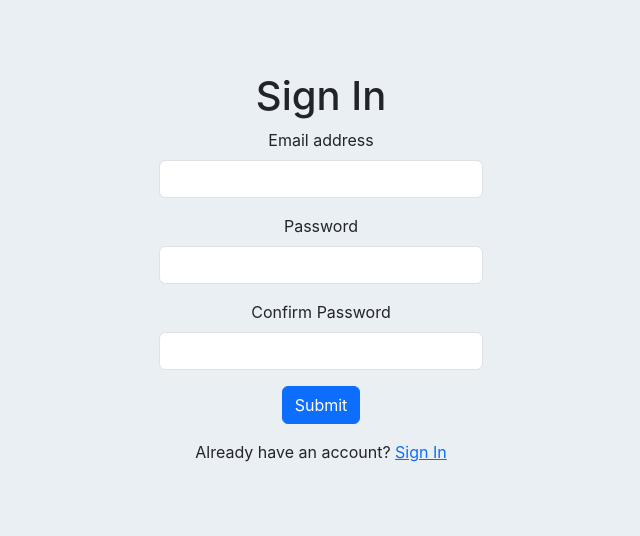
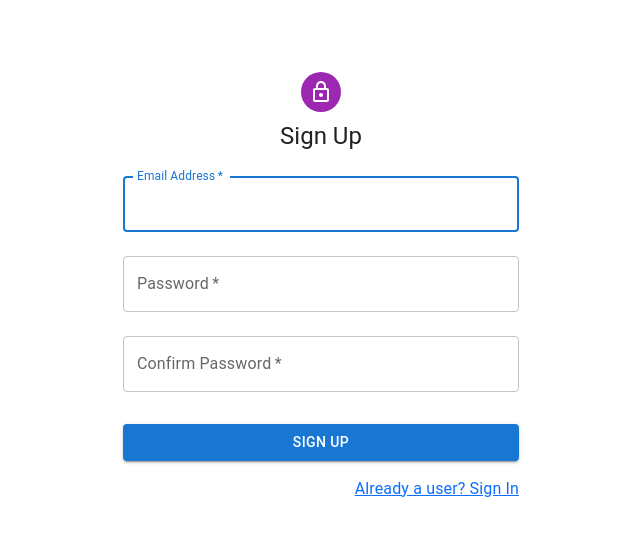
Before and after one commit to Mridul-WebO/Contact-App, a React (Create React App) app: page /signup in a window 1280 px wide. Shown: the top 536 px of the page, without its empty margins (319-959 px from the left). Built offline with nearby package versions, Linux system fonts and the light colour scheme.

Commit message:
done with signup

```diff
--- a/src/App.js
+++ b/src/App.js
@@ -5,14 +5,19 @@ import SignUp from "./pages/signUp/SignUp";
 import SignIn from "./pages/signIn/SignIn";
 import ContactList from "./pages/contactList/ContactList";
 import NavBar from "./components/NavBar";
+import { useState } from "react";
 function App() {
+
+  const [isUserLoggedIn, setIsUserLoggedIn] = useState(false);
+
+
   return (
     <BrowserRouter>
-      {localStorage.getItem("userData") && <NavBar />}
+      {(isUserLoggedIn || localStorage.getItem('currentUser')) && <NavBar setIsUserLoggedIn={setIsUserLoggedIn} />}
       <Routes>
         <Route exact path="/" element={<SignIn />} />
-        <Route exact path="/signIn" element={<SignIn />} />
-        <Route exact path="/signup" element={<SignUp />} />
+        <Route exact path="/signIn" element={<SignIn setIsUserLoggedIn={setIsUserLoggedIn} />} />
+        <Route exact path="/signup" element={<SignUp setIsUserLoggedIn={setIsUserLoggedIn} />} />
         <Route
           path="/contactList"
           element={localStorage.getItem("userData") && <ContactList />}
--- a/src/components/NavBar.jsx
+++ b/src/components/NavBar.jsx
@@ -1,23 +1,31 @@
 import React from 'react'
+import { useNavigate } from 'react-router'
+import { removeCurrentUser } from '../storage/Storage';
 
-const NavBar = () => {
+const NavBar = ({ setIsUserLoggedIn }) => {
+    const navigate = useNavigate();
+    function handleLogOut() {
+        setIsUserLoggedIn(false)
+        removeCurrentUser()
+        navigate('/signin')
+    }
     return (
         <div>
-            <nav class="navbar navbar-expand-lg bg-body-tertiary">
-                <div class="container-fluid">
-                    <a class="navbar-brand" href="#">Contact App</a>
-                    <button class="navbar-toggler" type="button" data-bs-toggle="collapse" data-bs-target="#navbarSupportedContent" aria-controls="navbarSupportedContent" aria-expanded="false" aria-label="Toggle navigation">
-                        <span class="navbar-toggler-icon"></span>
+            <nav className="navbar navbar-expand-lg bg-body-tertiary">
+                <div className="container-fluid">
+                    <a className="navbar-brand" href="#">Contact App</a>
+                    <button className="navbar-toggler" type="button" data-bs-toggle="collapse" data-bs-target="#navbarSupportedContent" aria-controls="navbarSupportedContent" aria-expanded="false" aria-label="Toggle navigation">
+                        <span className="navbar-toggler-icon"></span>
                     </button>
-                    <div class="collapse navbar-collapse" id="navbarSupportedContent">
-                        <ul class="navbar-nav me-auto mb-2 mb-lg-0">
-                            <li class="nav-item">
-                                <a class="nav-link active" aria-current="page" href="#">Welcome!!</a>
+                    <div className="collapse navbar-collapse" id="navbarSupportedContent">
+                        <ul className="navbar-nav me-auto mb-2 mb-lg-0">
+                            <li className="nav-item">
+                                <a className="nav-link active" aria-current="page" href="#">Welcome!!</a>
                             </li>
 
                         </ul>
-                        <form class="d-flex" role="search">
-                            <button class="btn btn-outline-success" type="submit">Logout</button>
+                        <form className="d-flex" role="search">
+                            <button className="btn btn-outline-success" type="submit" onClick={handleLogOut} >Logout</button>
                         </form>
                     </div>
                 </div>
--- a/src/index.js
+++ b/src/index.js
@@ -6,9 +6,9 @@ import reportWebVitals from './reportWebVitals';
 
 const root = ReactDOM.createRoot(document.getElementById('root'));
 root.render(
-  <React.StrictMode>
-    <App />
-  </React.StrictMode>
+  // <React.StrictMode>
+  <App />
+  // {/* </React.StrictMode> */ }
 );
 
 // If you want to start measuring performance in your app, pass a function
--- a/src/pages/contactList/ContactList.jsx
+++ b/src/pages/contactList/ContactList.jsx
@@ -1,9 +1,104 @@
-import React from 'react'
+import * as React from "react";
+import Avatar from "@mui/material/Avatar";
+import Button from "@mui/material/Button";
+import CssBaseline from "@mui/material/CssBaseline";
+import TextField from "@mui/material/TextField";
+import Grid from "@mui/material/Grid";
+import Box from "@mui/material/Box";
+import LockOutlinedIcon from "@mui/icons-material/LockOutlined";
+import Typography from "@mui/material/Typography";
+import Container from "@mui/material/Container";
+import { createTheme, ThemeProvider } from "@mui/material/styles";
+import { useNavigate } from "react-router";
+import { Link } from "react-router-dom";
 
-const ContactList = () => {
+// TODO remove, this demo shouldn't need to reset the theme.
+
+const defaultTheme = createTheme();
+
+export default function ContactList() {
+
+    const navigate = useNavigate();
+
+    const handleSubmit = (event) => {
+        event.preventDefault();
+        const data = new FormData(event.currentTarget);
+        console.log({
+            email: data.get("email"),
+            password: data.get("password"),
+        });
+    };
+
     return (
-        <div>ContactList</div>
-    )
+        <ThemeProvider theme={defaultTheme}>
+            <Container component="main" maxWidth="xs">
+                <CssBaseline />
+                <Box
+                    sx={{
+                        marginTop: 8,
+                        display: "flex",
+                        flexDirection: "column",
+                        alignItems: "center",
+                    }}
+                >
+                    <Avatar sx={{ m: 1, bgcolor: "secondary.main" }}>
+                        <LockOutlinedIcon />
+                        {/* <input type="file" /> */}
+                    </Avatar>
+                    <Typography component="h1" variant="h5">
+                        Contact Page
+                    </Typography>
+                    <Box
+                        component="form"
+                        onSubmit={handleSubmit}
+                        noValidate
+                        sx={{ mt: 1 }}
+                    >
+                        <TextField
+                            margin="normal"
+                            required
+                            fullWidth
+                            id="name"
+                            label="Name"
+                            name="name"
+                            autoComplete="name"
+                            autoFocus
+                        />
+                        <TextField
+                            margin="normal"
+                            required
+                            fullWidth
+                            id="email"
+                            label="Email Address"
+                            name="email"
+                            autoComplete="email"
+                            autoFocus
+                        />
+                        <TextField
+                            margin="normal"
+                            required
+                            fullWidth
+                            id="phoneNUmber"
+                            label="Phone Number"
+                            name="phoneNumber"
+                            autoComplete="phoneNumber"
+                            autoFocus
+                        />
+
+
+                        <Button
+                            type="submit"
+                            fullWidth
+                            variant="contained"
+                            sx={{ mt: 3, mb: 2 }}
+
+                        >
+                            Update
+                        </Button>
+
+                    </Box>
+                </Box>
+            </Container>
+        </ThemeProvider>
+    );
 }
-
-export default ContactList
--- a/src/pages/signIn/SignIn.jsx
+++ b/src/pages/signIn/SignIn.jsx
@@ -3,21 +3,23 @@ import Avatar from "@mui/material/Avatar";
 import Button from "@mui/material/Button";
 import CssBaseline from "@mui/material/CssBaseline";
 import TextField from "@mui/material/TextField";
-import FormControlLabel from "@mui/material/FormControlLabel";
-import Checkbox from "@mui/material/Checkbox";
-import Link from "@mui/material/Link";
 import Grid from "@mui/material/Grid";
 import Box from "@mui/material/Box";
 import LockOutlinedIcon from "@mui/icons-material/LockOutlined";
 import Typography from "@mui/material/Typography";
 import Container from "@mui/material/Container";
 import { createTheme, ThemeProvider } from "@mui/material/styles";
+import { useNavigate } from "react-router";
+import { Link } from "react-router-dom";
 
 // TODO remove, this demo shouldn't need to reset the theme.
 
 const defaultTheme = createTheme();
 
 export default function SignIn() {
+
+  const navigate = useNavigate();
+
   const handleSubmit = (event) => {
     event.preventDefault();
     const data = new FormData(event.currentTarget);
@@ -77,13 +79,14 @@ export default function SignIn() {
               fullWidth
               variant="contained"
               sx={{ mt: 3, mb: 2 }}
+              onClick={() => navigate('/contactList')}
             >
               Sign In
             </Button>
             <Grid container>
               <Grid item xs></Grid>
               <Grid item>
-                <Link href="#" variant="body2">
+                <Link to="/signup" variant="body2">
                   {"Don't have an account? Sign Up"}
                 </Link>
               </Grid>
--- a/src/pages/signUp/SignUp.jsx
+++ b/src/pages/signUp/SignUp.jsx
@@ -1,62 +1,140 @@
-import React from "react";
+import * as React from "react";
+import Avatar from "@mui/material/Avatar";
+import Button from "@mui/material/Button";
+import CssBaseline from "@mui/material/CssBaseline";
+import TextField from "@mui/material/TextField";
+import Grid from "@mui/material/Grid";
+import Box from "@mui/material/Box";
+import LockOutlinedIcon from "@mui/icons-material/LockOutlined";
+import Typography from "@mui/material/Typography";
+import Container from "@mui/material/Container";
+import { createTheme, ThemeProvider } from "@mui/material/styles";
+import { useNavigate } from "react-router";
 import { Link } from "react-router-dom";
 
-const SignUp = () => {
+// Storage
+
+import { addData, setCurrentUser } from "../../storage/Storage";
+
+const defaultTheme = createTheme();
+
+export default function SignUp({ setIsUserLoggedIn }) {
+
+
+  const navigate = useNavigate();
+
+  const [data, setData] = React.useState({ email: '', password: '', confirmPassword: '' });
+
+
+  function getUniqueId() {
+    return Math.floor(100000 + Math.random() * 900000);
+  }
+
+
+  function handleData(e) {
+
+    setData({ ...data, [e.target.name]: e.target.value })
+
+  }
+
+  function handleSignUp(event) {
+    event.preventDefault();
+
+    if (data.email && data.password && data.confirmPassword) {
+
+      addData({ userId: getUniqueId(), email: data.email, password: data.password });
+      setIsUserLoggedIn(true)
+      setCurrentUser({ userId: getUniqueId(), email: data.email, password: data.password })
+      navigate('/contactlist')
+    }
+
+
+  }
+
+
+
+
   return (
-    <div className="container">
-      <div className="row my-5">
-        <div className="col"></div>
-        <div className="col mx-5 text-center">
-          <form className="my-4">
-            <h1>Sign In</h1>
-            <div className="mb-3">
-              <label for="exampleInputEmail1" className="form-label">
-                Email address
-              </label>
-              <input
-                type="email"
-                className="form-control"
-                id="exampleInputEmail1"
-                aria-describedby="emailHelp"
+    <ThemeProvider theme={defaultTheme}>
+      <Container component="main" maxWidth="xs">
+        <CssBaseline />
+        <Box
+          sx={{
+            marginTop: 8,
+            display: "flex",
+            flexDirection: "column",
+            alignItems: "center",
+          }}
+        >
+          <Avatar sx={{ m: 1, bgcolor: "secondary.main" }}>
+            <LockOutlinedIcon />
+          </Avatar>
+          <Typography component="h1" variant="h5">
+            Sign Up
+          </Typography>
+          <Box
+            component="form"
+            sx={{ mt: 1 }}
+          >
+            <TextField
+
+              // helperText={"Please enter your email"}
+              margin="normal"
+              required
+              fullWidth
+              id="email"
+              label="Email Address"
+              name="email"
+              autoComplete="email"
+              autoFocus
+              value={data.name}
+              onChange={handleData}
             />
-            </div>
-            <div className="mb-3">
-              <label for="exampleInputPassword1" className="form-label">
-                Password
-              </label>
-              <input
+            <TextField
+              margin="normal"
+              required
+              fullWidth
+              name="password"
+              label="Password"
               type="password"
-                className="form-control"
-                id="exampleInputPassword1"
+              id="password"
+              autoComplete="current-password"
+              value={data.password}
+              onChange={handleData}
             />
-            </div>
-            <div className="mb-3">
-              <label for="confirmPassword" className="form-label">
-                Confirm Password
-              </label>
-              <input
+            <TextField
+              margin="normal"
+              required
+              fullWidth
+              name="confirmPassword"
+              label="Confirm Password"
               type="password"
-                className="form-control"
               id="confirmPassword"
+              autoComplete="current-password"
+              value={data.confirmPassword}
+              onChange={handleData}
             />
-            </div>
 
-            <button
-              onClick={(e) => e.preventDefault()}
+            <Button
               type="submit"
-              className="btn btn-primary"
+              fullWidth
+              variant="contained"
+              sx={{ mt: 3, mb: 2 }}
+              onClick={handleSignUp}
             >
-              Submit
-            </button>
-            <p className="my-3">
-              Already have an account? <Link to="/signIn">Sign In</Link>
-            </p>
-          </form>
-        </div>
-        <div className="col"></div>
-      </div>
-    </div>
+              Sign Up
+            </Button>
+            <Grid container>
+              <Grid item xs></Grid>
+              <Grid item>
+                <Link to="/signin" variant="body2">
+                  {"Already a user? Sign In"}
+                </Link>
+              </Grid>
+            </Grid>
+          </Box>
+        </Box>
+      </Container>
+    </ThemeProvider>
   );
-};
-
-export default SignUp;
+}
--- /dev/null
+++ b/src/storage/Storage.js
@@ -0,0 +1,142 @@
+
+// create methods to perform operations like save/edit/delete/add data
+
+/*
+
+ userData =[
+    {
+        userId: unique id,
+        name:'',
+        phoneNumber:'',
+        password:'',
+        image: link/url
+    },
+
+ ]
+
+*/
+
+
+const storageId = "userData"
+/**
+ * Set updated data in localStorage.
+ * @param {Array<Object>} dataArr - The updated data array. This array should be decorated.
+ * @throws {Error} Throws an error if there is an issue setting the updated data.
+ */
+export function setter(dataArr) {
+    try {
+        localStorage.setItem(`${storageId}`, JSON.stringify(dataArr));
+        return true;
+    } catch (error) {
+        throw new Error(error);
+    }
+}
+
+/**
+ * Retrieve employee data from local storage.
+ * @returns {Array<Object>} Returns an array of employee data. Each object in the array should be decorated.
+ * @throws {Error} Throws an error if there is an issue retrieving the data.
+ */
+export function getData() {
+    try {
+        const employeeData = JSON.parse(localStorage.getItem(`${storageId}`)) ?? [];
+        return employeeData;
+    } catch (error) {
+        throw new Error(error);
+    }
+}
+
+/**
+ * Get a single data object based on the provided editRowId.
+ * @param {number} userId - The identifier for the row to be retrieved. This parameter should be decorated.
+ * @throws {Error} Throws an error if there is an issue retrieving the data.
+ * @returns {Object} Returns an object with status and the retrieved rowToUpdate.
+ */
+export function getSingleData(userId) {
+    try {
+        const storedData = getData();
+        const rowToUpdate = storedData.find((val) => val.userId === userId);
+
+        return rowToUpdate;
+    } catch (error) {
+        throw new Error(error);
+    }
+}
+
+/**
+ * Edit data in the storage array.
+ * @param {Object} dataObj - The data object to be edited. This object should be decorated.
+ * @throws {Error} Throws an error if there is an issue editing the data.
+ */
+export function editData(dataObj) {
+    try {
+        const storedData = getData();
+        const rowIndex = storedData.findIndex((val) => val.userId === dataObj.userId);
+
+        storedData.splice(rowIndex, 1, dataObj);
+        setter(storedData);
+
+        return true;
+    } catch (error) {
+        throw new Error(error);
+    }
+}
+
+/**
+ * Delete data based on the provided deleteRowId.
+ * @param {number} userId - The identifier for the row to be deleted. This parameter should be decorated as userId.
+ * @throws {Error} Throws an error if there is an issue deleting the data.
+ * @returns {boolean} Returns true if the data is successfully deleted.
+ */
+export function deleteData(userId) {
+    try {
+        const employeeData = getData();
+        const updatedData = employeeData.filter((val) => val.userId !== userId);
+
+        setter(updatedData);
+
+        return true;
+    } catch (error) {
+        throw new Error(error);
+    }
+}
+
+/**
+ * Add data to the storage array.
+ * @param {Object} dataObj - The data object to be added. This object should be decorated.
+ * @throws {Error} Throws an error if there is an issue adding the data.
+ * @returns {boolean} Returns true if the data is successfully added.
+ */
+export function addData(dataObj) {
+    try {
+        const employeeData = getData();
+        employeeData.unshift(dataObj);
+
+        setter(employeeData);
+
+        return true;
+    } catch (error) {
+        throw new Error(error);
+    }
+}
+
+
+export function setCurrentUser(dataObj) {
+    try {
+        localStorage.setItem('currentUser', JSON.stringify(dataObj))
+    } catch (error) {
+        throw new Error(error);
+
+
+    }
+}
+
+export function removeCurrentUser() {
+    try {
+        localStorage.removeItem('currentUser')
+    } catch (error) {
+        throw new Error(error);
+
+
+    }
+}
```
Lines whose indentation alone changed are shown as unchanged.
